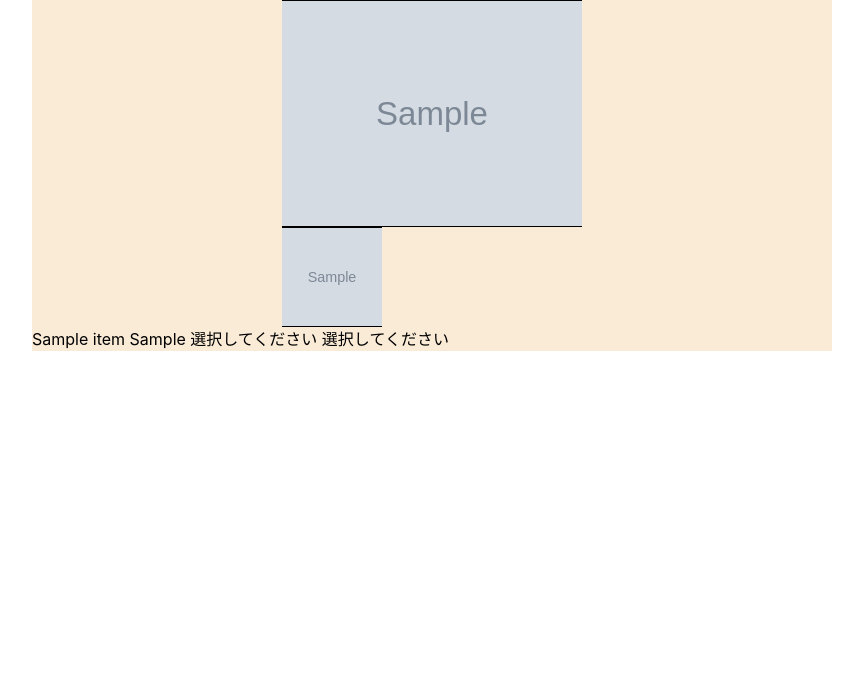
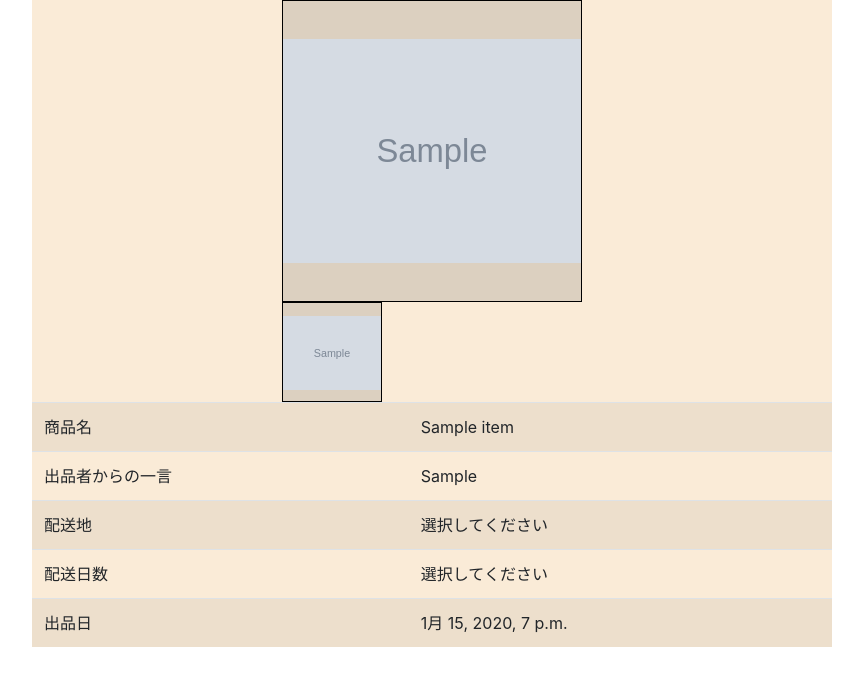
Before and after one commit to amaguri-star/cross_book, a Django app: page /item/1 in a window 1280 px wide. Shown: the part 56-742 px from the top of the page, without its empty margins (208-1071 px from the left). Run offline with Django 3.2, Linux system fonts and the light colour scheme; tables that the repository leaves empty hold one stand-in row (values such as "Sample post"); grey boxes marked "Sample" are stand-in pictures; some libraries are stand-ins or nearby versions.

Commit message:
create item-detail page

```diff
--- a/cross_book/forms.py
+++ b/cross_book/forms.py
@@ -59,4 +59,4 @@ class EditItemForm(forms.ModelForm):
     class Meta:
         model = Item
         fields = ['images', 'name', 'explanation', 'shipping_area', 'shipping_day']
-        exclude = ['user', 'at_created']
+        exclude = ['user']
--- a/cross_book/models.py
+++ b/cross_book/models.py
@@ -150,12 +150,23 @@ class Item(models.Model):
         (3, "4~7日で発送")
     )
 
+    # STATE = (
+    #     (0, "選択してください"),
+    #     (1, "未使用"),
+    #     (2, "未使用に近い"),
+    #     (3, "目立った傷や汚れなし"),
+    #     (4, "やや傷や汚れあり"),
+    #     (5, "傷や汚れあり"),
+    #     (6, "全体的に状態が悪い")
+    # )
+
     user = models.ForeignKey(User, on_delete=models.CASCADE)
     name = models.CharField(verbose_name="商品名", max_length=30)
     explanation = models.TextField(verbose_name="出品者からの一言", max_length=1000, blank=True)
     shipping_area = models.IntegerField(verbose_name="発送元の地域", choices=LOCATION, default=LOCATION[0][0])
     shipping_day = models.IntegerField(verbose_name="発送までの日数", choices=DAYS, default=DAYS[0][0])
-    at_created = models.DateTimeField(verbose_name="出品日", auto_created=True, null=True)
+    at_created = models.DateTimeField(verbose_name="出品日", auto_now_add=True)
+    # state = models.IntegerField(verbose_name="商品の状態", choices=STATE, null=True)
 
     # def __str__(self):
     #     return f'{self.name} of {self.user.username}'
--- a/cross_book/views.py
+++ b/cross_book/views.py
@@ -55,7 +55,7 @@ def sell_page(request):
         fields=['image'],
         extra=3,
         max_num=3,
-        can_delete=True
+        can_delete=False,
     )
 
     if request.method == "POST":
--- a/static/css/main.css
+++ b/static/css/main.css
@@ -43,13 +43,15 @@ input, textarea, select {
 /*商品詳細ページ*/
 .heading-image .item-image {
     display: block;
-    max-width: 300px;
-    max-height: 300px;
+    width: 300px;
+    height: 300px;
+    object-fit: contain;
 }
 
 .select-image {
-    max-width: 100px;
-    max-height: 100px;
+    width: 100px;
+    height: 100px;
+    object-fit: contain;
 }
 
 .item-detail-page {
@@ -89,6 +91,6 @@ input, textarea, select {
     cursor: pointer;
 }
 
-.active {
+.active_img {
     opacity: 1;
 }
--- a/templates/cross_book/item_detail.html
+++ b/templates/cross_book/item_detail.html
@@ -14,7 +14,7 @@
                     {% for item_image in item_images %}
                         {% if forloop.counter == 1 %}
                             <div class="item-image-wrapper">
-                                <img src="{{ thumbnail.image.url }}" class="item-image select-image active">
+                                <img src="{{ thumbnail.image.url }}" class="item-image select-image active_img">
                             </div>
                         {% else %}
                             <div class="item-image-wrapper">
@@ -24,24 +24,45 @@
                     {% endfor %}
                 </div>
             </div>
+            <div class="item-detail-part">
+                <table class="table table-striped">
+                    <tr>
+                        <th>商品名</th>
+                        <td>{{ item.name }}</td>
+                    </tr>
+                    <tr>
+                        <th>出品者からの一言</th>
+                        <td>{{ item.explanation }}</td>
+                    </tr>
+                    <tr>
+                        <th>配送地</th>
+                        <td>{{ item.get_shipping_area_display }}</td>
+                    </tr>
+                    <tr>
+                        <th>配送日数</th>
+                        <td>{{ item.get_shipping_day_display }}</td>
+                    </tr>
+                    <tr>
+                        <th>出品日</th>
+                        <td>{{ item.at_created }}</td>
+                    </tr>
+                </table>
 
-            {{ item.name }}
-            {{ item.explanation }}
-            {{ item.get_shipping_area_display }}
-            {{ item.get_shipping_day_display }}
+            </div>
         </div>
     </div>
 {% endblock %}
 {% block script %}
     <script>
         let selectImage = document.getElementsByClassName('select-image')
-        let activeImage = document.getElementsByClassName('active')
+        let activeImage = document.getElementsByClassName('active_img')
         for (var i = 0; i < selectImage.length; i++) {
+            console.log(activeImage)
             selectImage[i].addEventListener('click', function () {
                 if (activeImage.length > 0) {
-                    activeImage[0].classList.remove('active')
+                    activeImage[0].classList.remove('active_img')
                 }
-                this.classList.add('active')
+                this.classList.add('active_img')
                 document.getElementById('featured').src = this.src
             })
         }
```
Also changed, not shown: cross_book/migrations/0001_initial.py, cross_book/migrations/0002_address.py (deleted), cross_book/migrations/0003_auto_20210305_1611.py (deleted), cross_book/migrations/0004_auto_20210305_1635.py (deleted), cross_book/migrations/0005_auto_20210306_1606.py (deleted), cross_book/migrations/0006_auto_20210308_1218.py (deleted), cross_book/migrations/0007_auto_20210308_1331.py (deleted), cross_book/migrations/0008_item_at_created.py (deleted), cross_book/migrations/0009_auto_20210310_0900.py (deleted).
